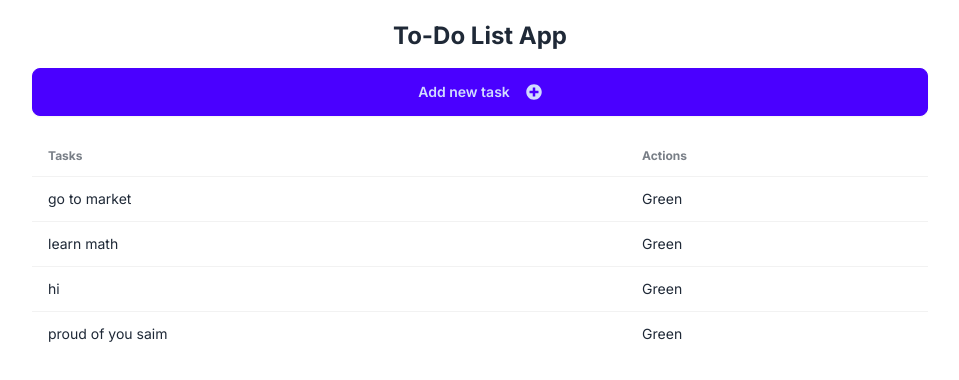
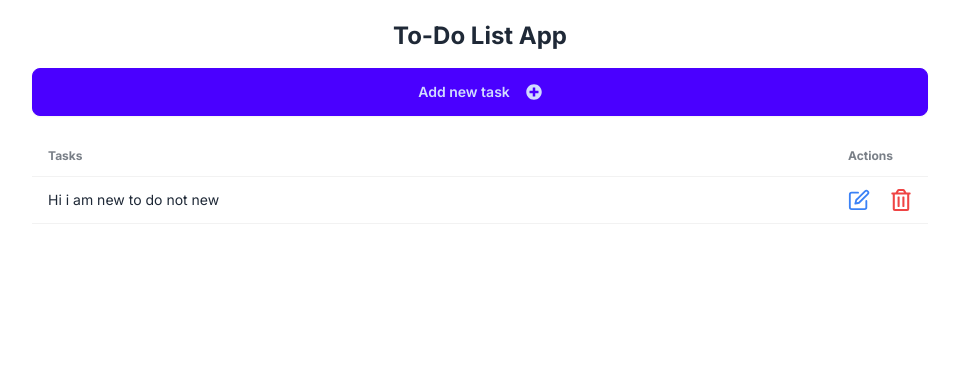
Before and after one commit to saim-x/NEXTJSCRUDAPP, a Next.js app: page / in a window 1280 px wide. Shown: the top 380 px of the page, without its empty margins (160-1119 px from the left). Built offline with nearby package versions, Linux system fonts and the light colour scheme; data requests are answered from the project's data file.

Commit message:
UPDATE AND DELETE COMPLETED

```diff
--- a/api.ts
+++ b/api.ts
@@ -1,21 +1,37 @@
-import { ITask } from "./types/tasks"
+import { ITask } from "./types/tasks";
 
-const baseUrl = 'http://localhost:3001'
-export const getAllTodos = async () : Promise<ITask[]> => {
-    const res = await fetch(`${baseUrl}/tasks`, {cache: 'no-store'});
+const baseUrl = "http://localhost:3001";
+export const getAllTodos = async (): Promise<ITask[]> => {
+    const res = await fetch(`${baseUrl}/tasks`, { cache: "no-store" });
     const todos = await res.json();
     return todos;
-
-}
+};
 export const addTodo = async (todo: ITask): Promise<ITask> => {
     const res = await fetch(`${baseUrl}/tasks`, {
-        method: 'POST',
+        method: "POST",
         headers: {
-            'Content-Type': 'application/json'
+            "Content-Type": "application/json",
         },
-        body: JSON.stringify(todo)
-    })
+        body: JSON.stringify(todo),
+    });
     const newTodo = await res.json();
     return newTodo;
+};
 
-}
+export const editTodo = async (todo: ITask): Promise<ITask> => {
+    const res = await fetch(`${baseUrl}/tasks/${todo.id}`, {
+        method: "PUT",
+        headers: {
+            "Content-Type": "application/json",
+        },
+        body: JSON.stringify(todo),
+    });
+    const updatedTodo = await res.json();
+    return updatedTodo;
+};
+
+export const deleteTodo = async (id: string): Promise<void> => {
+    await fetch(`${baseUrl}/tasks/${id}`, {
+        method: "DELETE",
+    });
+};
--- a/app/components/AddTask.tsx
+++ b/app/components/AddTask.tsx
@@ -5,6 +5,7 @@
 import Modal from "./Modal";
 import { addTodo } from "@/api";
 import { useRouter } from "next/navigation";
+import { v4 as uuidv4 } from 'uuid';
 
 const AddTask = () => {
     const router = useRouter();
@@ -15,7 +16,7 @@
     const handleSubmitNewTodo: FormEventHandler<HTMLFormElement> = async (e) => {
         e.preventDefault();
         await addTodo({
-            id: Math.random().toString(),
+            id: uuidv4(),
             text: newTaskValue
         })
         setNewTaskValue("");
--- a/app/components/Task.tsx
+++ b/app/components/Task.tsx
@@ -1,15 +1,69 @@
+"use client";
+
 import { ITask } from '@/types/tasks'
-import React from 'react'
-
+import React, { FormEventHandler, useState } from 'react'
+import { FaRegTrashAlt } from "react-icons/fa";
+import { FiEdit } from "react-icons/fi";
+import Modal from './Modal';
+import { useRouter } from 'next/navigation';
+import { deleteTodo, editTodo } from '@/api';
 interface TaskProps {
     task: ITask
 }
 
 const Task: React.FC<TaskProps> = ({ task }) => {
+    const router = useRouter();
+    const [openModalEdit, setOpenModalEdit] = React.useState<boolean>(false);
+    const [openModalDelete, setOpenModalDeleted] = React.useState<boolean>(false);
+    const [taskToEdit, setTaskToEdit] = useState<string>(task.text);
+    const handleSubmitEditTodo: FormEventHandler<HTMLFormElement> = async (e) => {
+        e.preventDefault();
+        await editTodo({
+            id: task.id,
+            text: taskToEdit,
+        })
+        setTaskToEdit("");
+        setOpenModalEdit(false);
+        router.refresh();
+    }
+
+    const handleDeleteTask = async( id: string) => {
+        await deleteTodo(id);
+        setOpenModalDeleted(false);
+        router.refresh();
+    }
+
     return (
         <tr key={task.id}>
-            <td>{task.text}</td>
-            <td>Green</td>
+            <td className='w-full' >{task.text}</td>
+            <td className='flex gap-5'>
+            <FiEdit onClick={() => setOpenModalEdit(true)} cursor="pointer" className='text-blue-500' size={22} />
+            <Modal modalOpen={openModalEdit} setModalOpen={setOpenModalEdit}>
+                <form onSubmit={handleSubmitEditTodo}>
+                    <h3 className="font-bold text-lg">
+                        Update your task
+                    </h3>
+                    <div className="modal-action">
+                        <input value={taskToEdit} onChange={(e) => setTaskToEdit(e.target.value)} type="text" placeholder="Type here" className="input input-bordered w-full" />
+                        <button className="btn" type="submit">
+                            Submit
+                        </button>
+                    </div>
+                </form>
+            </Modal>
+            <FaRegTrashAlt onClick={() => setOpenModalDeleted(true)} cursor="pointer" className='text-red-500' size={22}  />
+            <Modal modalOpen={openModalDelete} setModalOpen={setOpenModalDeleted}>
+                <h3 className='text-lg'>
+                    Are you sure you want to delete this task?
+                </h3>
+                <div className='modal-action'>
+                    <button onClick={() => handleDeleteTask(task.id)} className='btn'>
+                        Yes
+                    </button>
+                </div>
+
+            </Modal>
+            </td>
         </tr>
     )
 }
--- a/data/todos.json
+++ b/data/todos.json
@@ -1,20 +1,8 @@
 {
   "tasks": [
     {
-      "id": "4",
-      "text": "go to market"
-    },
-    {
-      "id": "5",
-      "text": "learn math"
-    },
-    {
-      "id": "0.9188016380217965",
-      "text": "hi"
-    },
-    {
-      "id": "0.5028012677314471",
-      "text": "proud of you saim"
+      "id": "bcd1ce1e-8b10-4880-ad14-c48df22454d0",
+      "text": "Hi i am new to do not new"
     }
   ]
 }
--- a/package.json
+++ b/package.json
@@ -13,7 +13,8 @@
     "next": "14.2.5",
     "react": "^18",
     "react-dom": "^18",
-    "react-icons": "^5.2.1"
+    "react-icons": "^5.2.1",
+    "uuid": "^10.0.0"
   },
   "devDependencies": {
     "@types/node": "^20",
```
Also changed, not shown: 1 other file (tests, documents, lock files or other folders).
